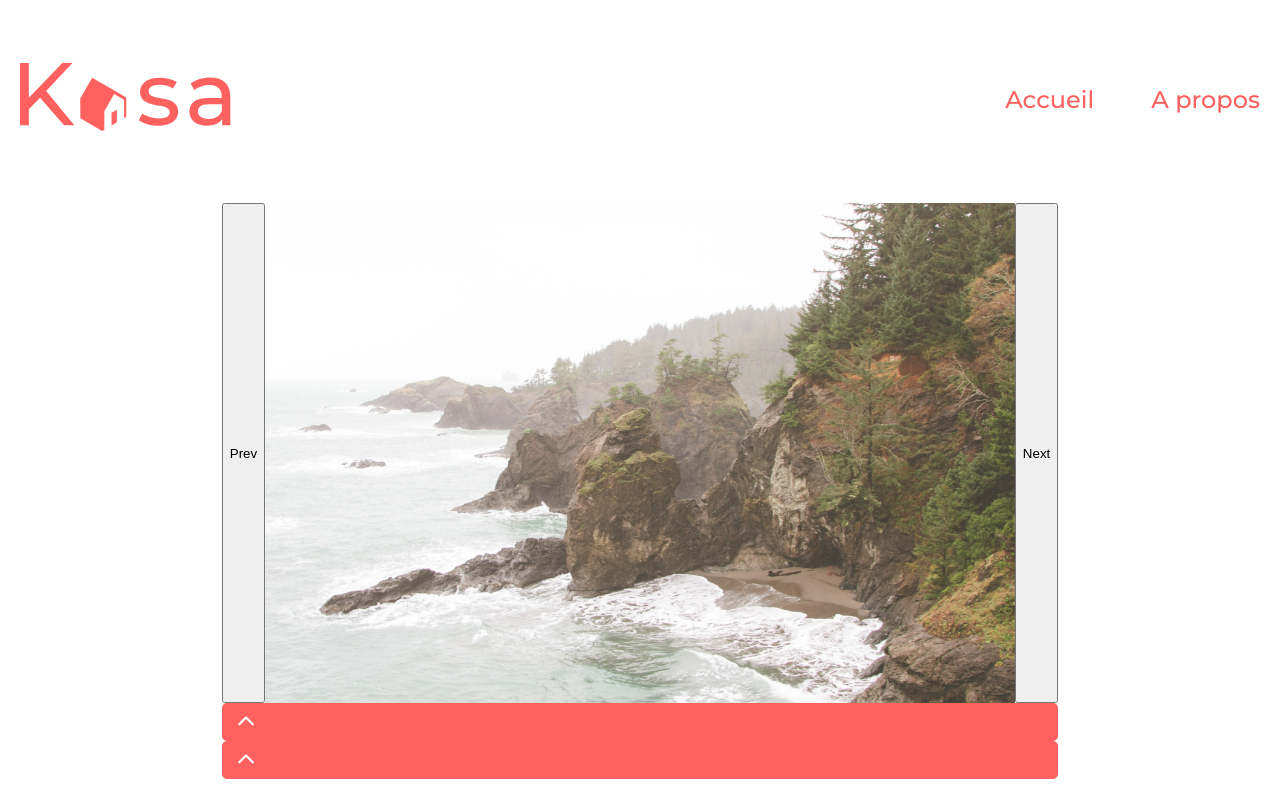
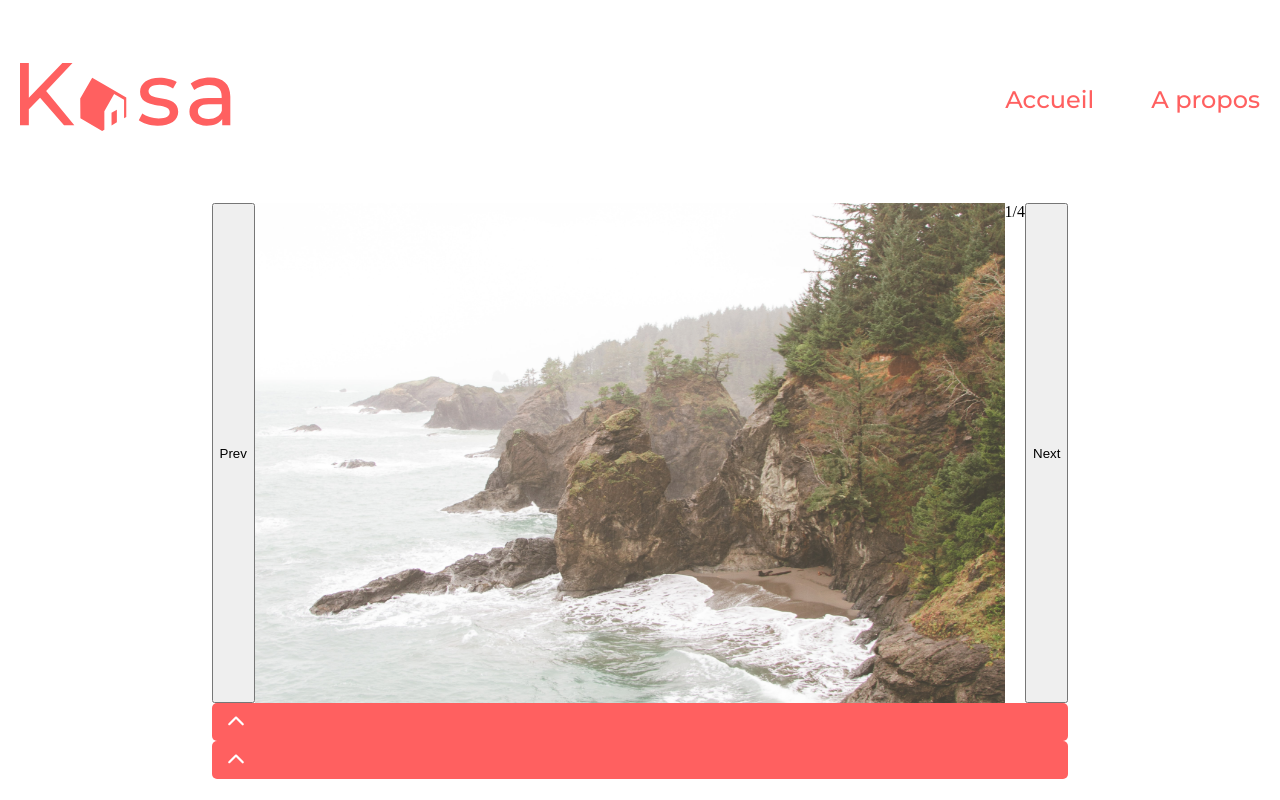
Before and after one commit to JksonKnew/P7, a React (Vite) app: page /logement/1 in a window 1280 px wide. Shown: the top 800 px of the page. Built offline with nearby package versions, Linux system fonts and the light colour scheme.

Commit message:
carouel Counter

```diff
--- a/src/components/Carousel/index.jsx
+++ b/src/components/Carousel/index.jsx
@@ -3,8 +3,11 @@ import './carousel.scss';
 
 const images = [
     "/src/Assets/homeBannerImg.png",
+    "/src/Assets/b9995860bb6384a77ca7dc9bf52da3be.jpeg",
+    "/src/Assets/b9995860bb6384a77ca7dc9bf52da3be.jpeg",
     "/src/Assets/b9995860bb6384a77ca7dc9bf52da3be.jpeg"
 ];
+
 
 const Carousel = () => {
   const [currentIndex, setCurrentIndex] = useState(0);
@@ -21,9 +24,11 @@ const Carousel = () => {
     <div className="carouselContainer">
       <button onClick={PrevSlide}>Prev</button>
       <img src={images[currentIndex]} />
+      <span className='carouselCounter'>{currentIndex + 1}/{images.length}</span>
       <button onClick={NextSlide}>Next</button>
     </div>
   );
 };
+console.log(images.length)
 
 export default Carousel;
```
